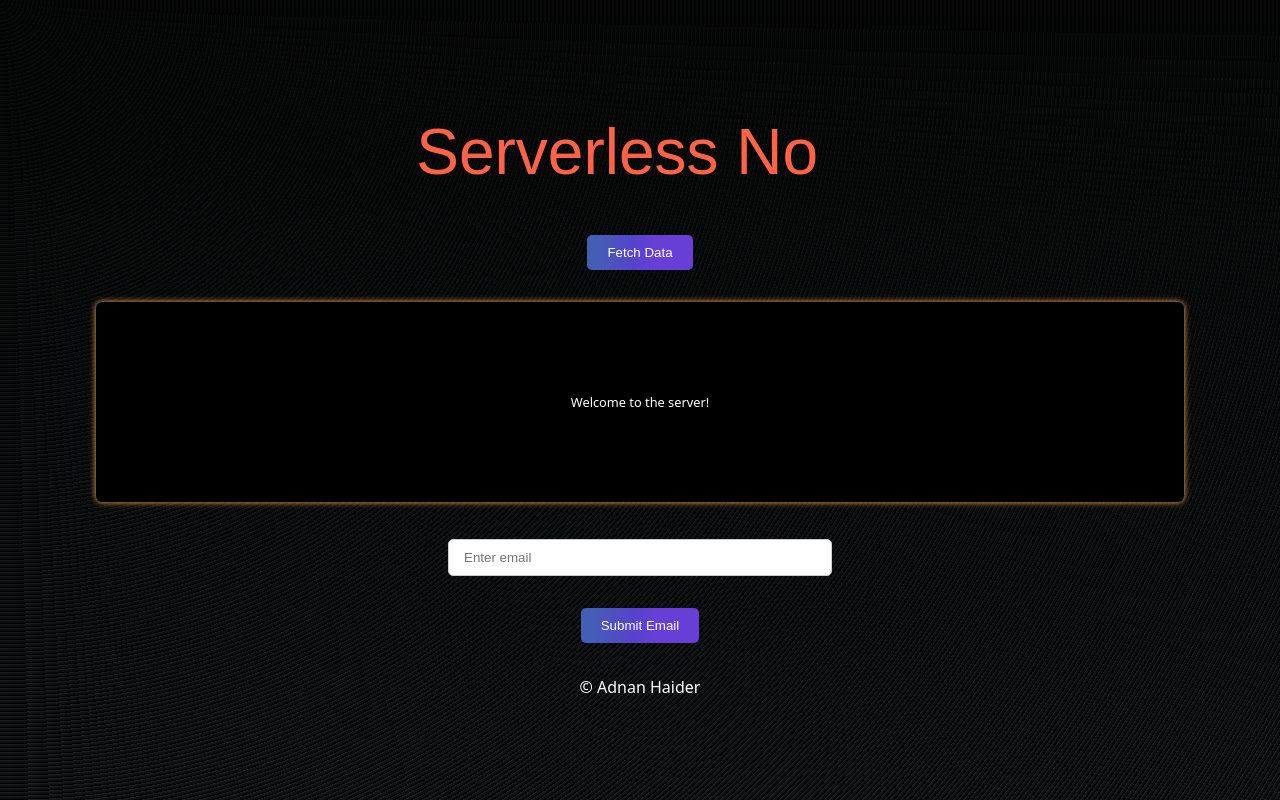
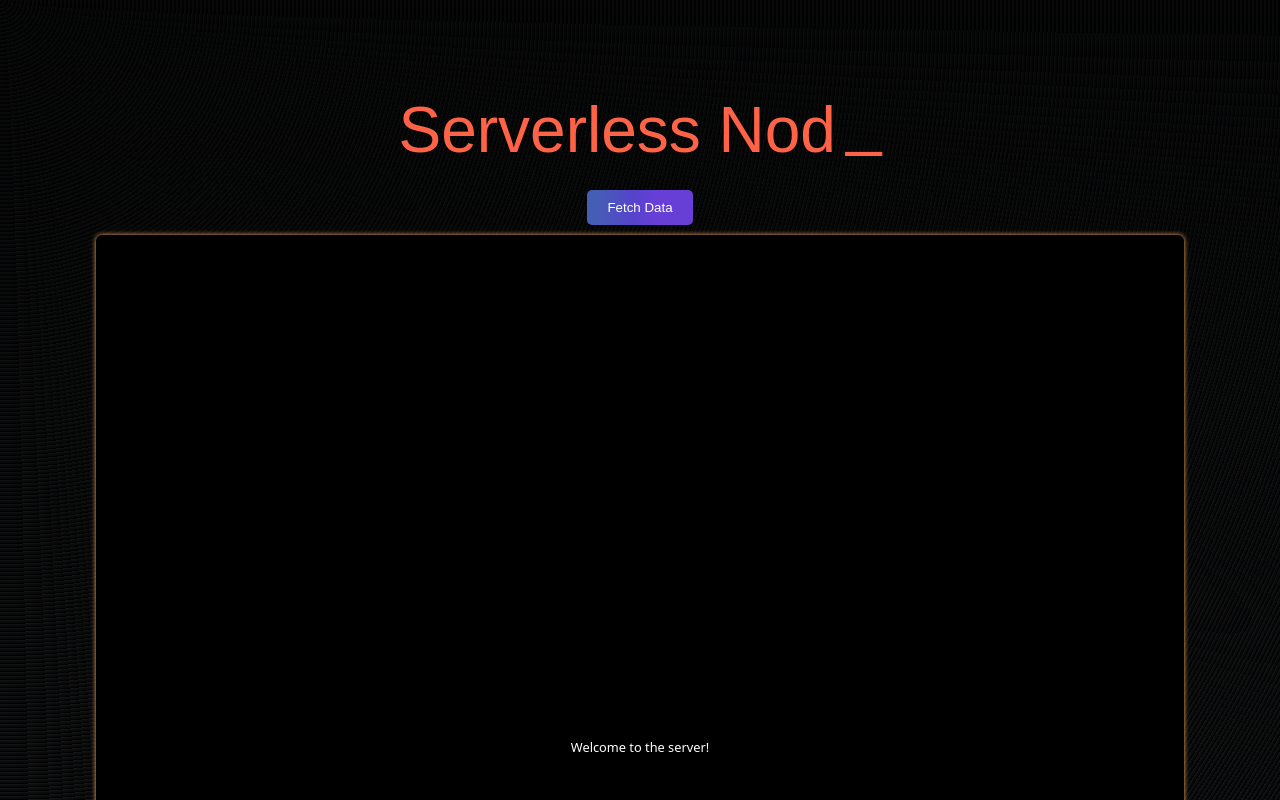
Before and after one commit to adusrk/serverless-nextjs, a Next.js app: page / in a window 1280 px wide. Shown: the top 800 px of the page. Built offline with nearby package versions, Linux system fonts and the light colour scheme; a web font is replaced by a local one.

Commit message:
ui update

```diff
--- a/components/Card.js
+++ b/components/Card.js
@@ -2,13 +2,10 @@ import React from 'react';
 import styles from './Card.module.css'; // Adjust the path as necessary
 
 const Card = ({data}) => {
-  const cardStyle = {
-    height: data ? 'var(--card-height)' : '200px' // Example: '200px' when no data
-  };
 
   return (
     <>
-    <div className={styles.card} style={cardStyle}>
+    <div className={styles.card}>
       <div className={styles.cardContent}>
     {data ? <pre>{JSON.stringify(data, null, 2)}</pre> : "Welcome to the server!"}
   </div>
--- a/components/Card.module.css
+++ b/components/Card.module.css
@@ -57,3 +57,6 @@
       font-size: 0.7em;
     }
   }
+  .cardSmall {
+    height: 100px; /* Or any other height you prefer when there's no data */
+  }
```
